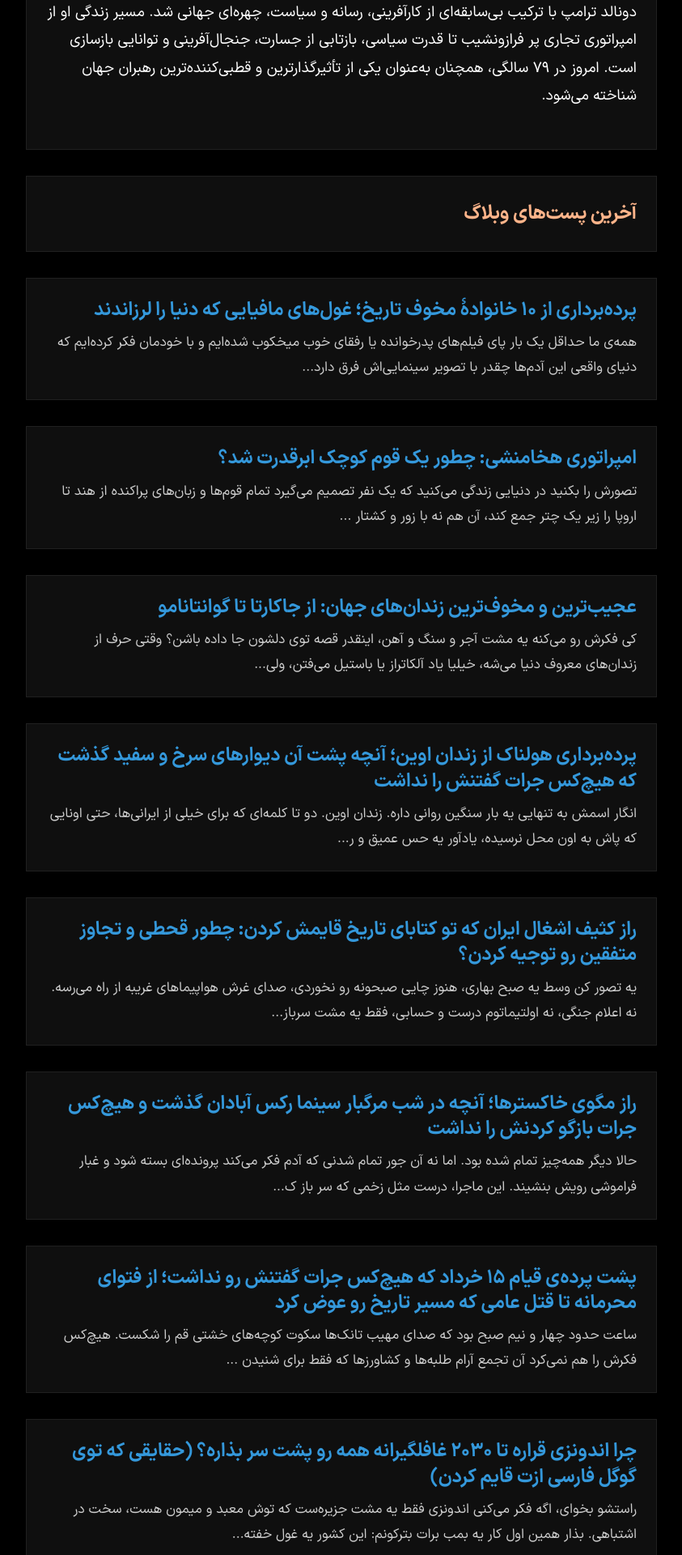
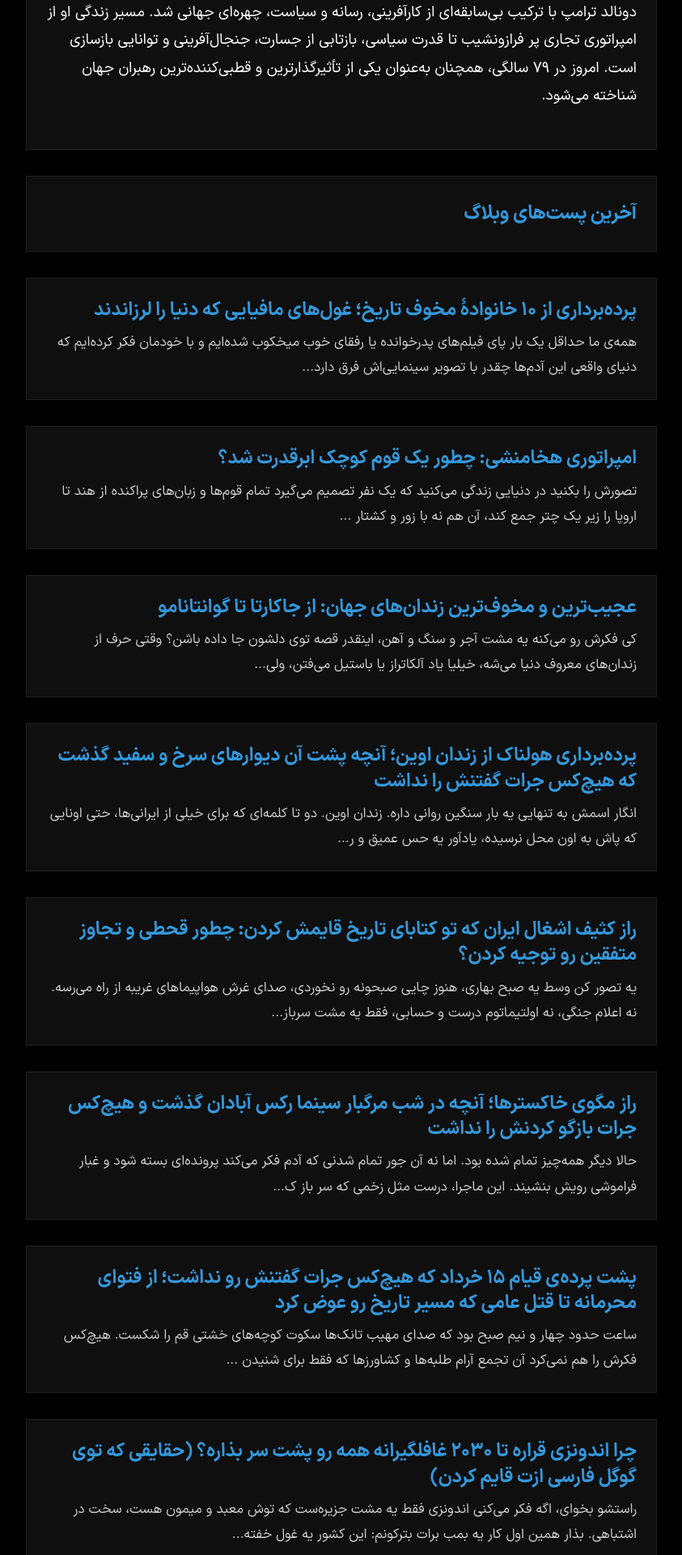
Before and after one commit to darkblog/darkblog.github.io, a Jekyll site: the page built from _posts/2025-7-3-41.md, in a window 1280 px wide. Shown: the part 2586-4506 px from the top of the page at 81% size, without its empty margins (218-1061 px from the left). Built offline with Jekyll 4.4.1, drawn with Linux system fonts in a browser that asks for light colours.

Commit message:
Update default.html

```diff
--- a/_layouts/default.html
+++ b/_layouts/default.html
@@ -46,7 +46,7 @@
             --card-bg: #080808;
             --more-card-bg: #0f0f0f;
             --more-card-border: rgba(255, 255, 255, 0.07);
-            --more-card-hover-border: rgba(255, 180, 138, 0.5);
+            --more-card-hover-border: rgba(52, 152, 219, 0.5);
             --header-footer-bg: #040404;
             --blockquote-bg: #111111;
             --table-header-bg: #1a1a1a;
@@ -144,7 +144,7 @@
             font-size: 1.5rem;
             font-weight: 700;
             margin-block-end: 0;
-            color: var(--text-accent);
+            color: var(--text-blue);
             letter-spacing: -0.01em;
         }
         .posts-section {
@@ -159,7 +159,7 @@
             width: 100%;
             padding: 1rem;
             background: var(--more-card-bg);
-            color: var(--text-accent);
+            color: var(--text-blue);
             border: 1px solid var(--more-card-border);
             border-radius: 0;
             font-size: 1.1rem;
```
